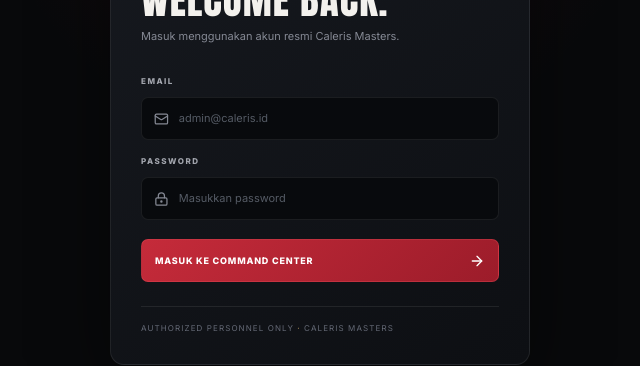
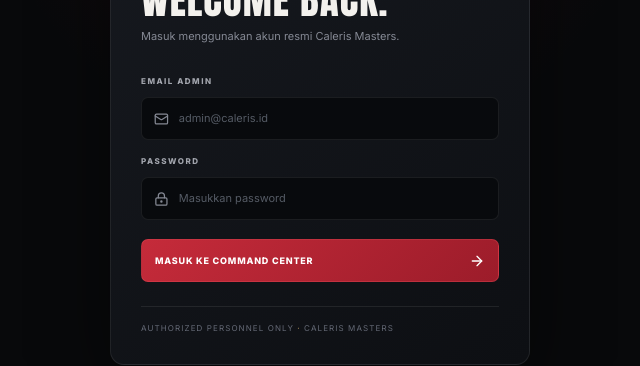
Before and after one commit to Morepp461/New-Caleris-Masters, a Next.js app: page /login in a window 1280 px wide. Shown: the part 305-671 px from the top of the page, without its empty margins (320-960 px from the left). Built offline with nearby package versions, Linux system fonts and the light colour scheme; no server answers.

Commit message:
Migrate admin workspace authentication and CRUD to MongoDB

```diff
--- a/components/login-form.tsx
+++ b/components/login-form.tsx
@@ -1,44 +1,31 @@
 "use client";
 
-import { useState, type FormEvent } from "react";
+import { useState,type FormEvent } from "react";
 import { useRouter } from "next/navigation";
-import { ArrowRight, LockKeyhole, Mail } from "lucide-react";
-import { createClient } from "@/lib/supabase/client";
+import { ArrowRight,LockKeyhole,Mail } from "lucide-react";
 
-export function LoginForm() {
-  const router = useRouter();
-  const [email, setEmail] = useState("");
-  const [password, setPassword] = useState("");
-  const [error, setError] = useState("");
-  const [busy, setBusy] = useState(false);
-
-  async function submit(event: FormEvent<HTMLFormElement>) {
-    event.preventDefault();
-    setError("");
-    const supabase = createClient();
-    if (!supabase) {
-      setError("Koneksi Supabase belum dikonfigurasi.");
-      return;
-    }
-    setBusy(true);
-    const { error: authError } = await supabase.auth.signInWithPassword({ email: email.trim(), password });
-    setBusy(false);
-    if (authError) {
-      setError("Email atau password tidak valid.");
-      return;
-    }
-    router.replace("/");
-    router.refresh();
-  }
-
-  return (
-    <form className="login-form" onSubmit={submit}>
-      <label className="login-label" htmlFor="email">EMAIL</label>
-      <div className="login-input-wrap"><Mail size={16}/><input id="email" type="email" autoComplete="email" required value={email} onChange={e=>setEmail(e.target.value)} placeholder="admin@caleris.id"/></div>
-      <label className="login-label" htmlFor="password">PASSWORD</label>
-      <div className="login-input-wrap"><LockKeyhole size={16}/><input id="password" type="password" autoComplete="current-password" required value={password} onChange={e=>setPassword(e.target.value)} placeholder="Masukkan password"/></div>
-      {error && <p className="login-error" role="alert">{error}</p>}
-      <button className="login-submit" type="submit" disabled={busy}>{busy?"MEMERIKSA...":"MASUK KE COMMAND CENTER"} <ArrowRight size={16}/></button>
-    </form>
-  );
+export function LoginForm(){
+ const router=useRouter();
+ const [email,setEmail]=useState("");
+ const [password,setPassword]=useState("");
+ const [error,setError]=useState("");
+ const [busy,setBusy]=useState(false);
+ async function submit(event:FormEvent<HTMLFormElement>){
+  event.preventDefault();setError("");setBusy(true);
+  try{
+   const response=await fetch("/api/auth/login",{method:"POST",headers:{"Content-Type":"application/json"},body:JSON.stringify({email:email.trim(),password})});
+   const result=await response.json();
+   if(!response.ok)throw new Error(result.error??"Email atau password tidak valid.");
+   router.replace("/");router.refresh();
+  }catch(e){setError(e instanceof Error?e.message:"Login gagal.");}
+  finally{setBusy(false);}
+ }
+ return <form className="login-form" onSubmit={submit}>
+  <label className="login-label" htmlFor="email">EMAIL ADMIN</label>
+  <div className="login-input-wrap"><Mail size={16}/><input id="email" type="email" autoComplete="username" required value={email} onChange={e=>setEmail(e.target.value)} placeholder="admin@caleris.id"/></div>
+  <label className="login-label" htmlFor="password">PASSWORD</label>
+  <div className="login-input-wrap"><LockKeyhole size={16}/><input id="password" type="password" autoComplete="current-password" required value={password} onChange={e=>setPassword(e.target.value)} placeholder="Masukkan password"/></div>
+  {error&&<p className="login-error" role="alert">{error}</p>}
+  <button className="login-submit" type="submit" disabled={busy}>{busy?"MEMERIKSA...":"MASUK KE COMMAND CENTER"} <ArrowRight size={16}/></button>
+ </form>;
 }
```
